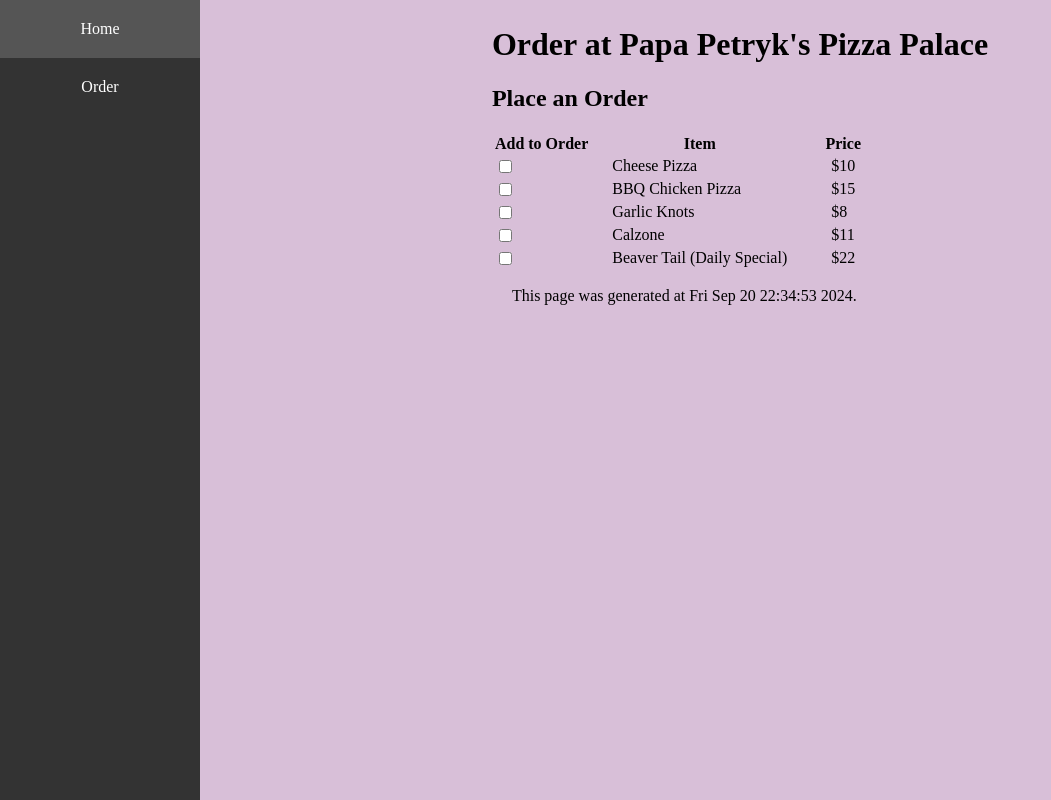
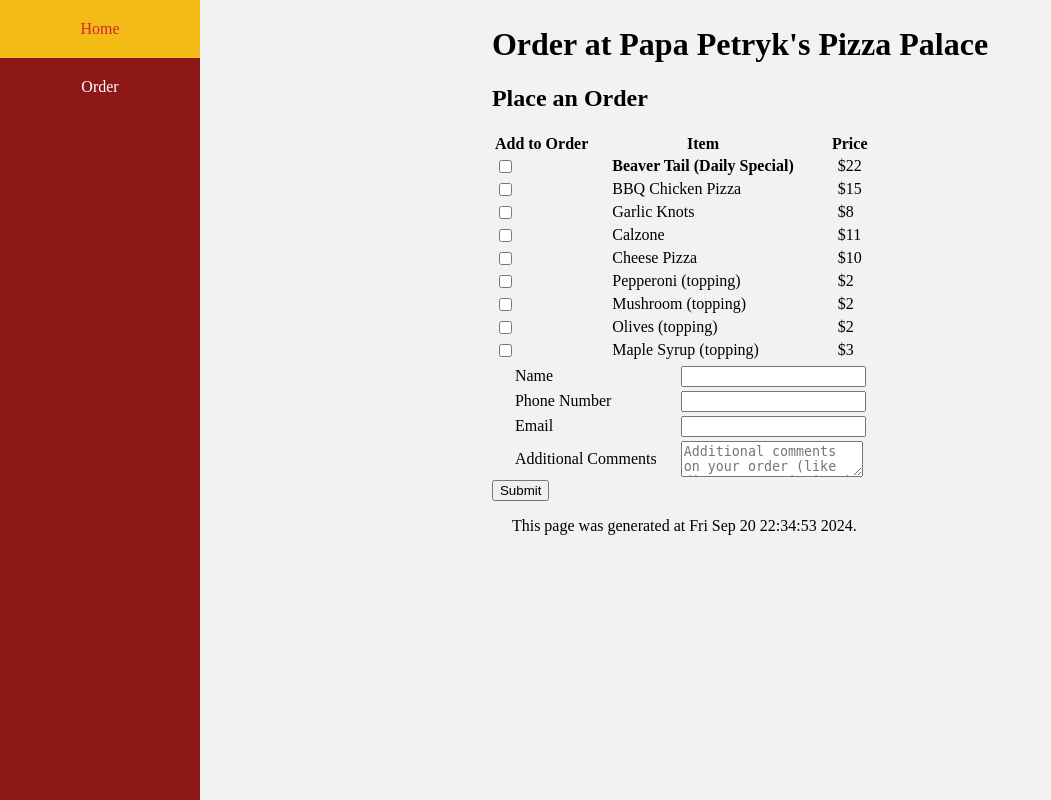
Before and after one commit to jchou03/CS-412, a Django app: page /restaurant/order in a window 1280 px wide. Shown: the whole page, without its empty margins (0-1051 px from the left). Run offline with Django 5.2, Linux system fonts and the light colour scheme.

Commit message:
updating styling and adding final features

```diff
--- a/django/formdata/templates/formdata/confirmation.html
+++ b/django/formdata/templates/formdata/confirmation.html
@@ -5,6 +5,5 @@
 <div>
     <h1>Confirmation</h1>
     <p>hi {{name}}</p>
-    <p style="color: {{favorite_color}}">you said your favorite color is {{favorite_color}}</p>
 </div>
 {% endblock %}
--- a/django/restaurant/templates/restaurant/base.html
+++ b/django/restaurant/templates/restaurant/base.html
@@ -6,7 +6,7 @@
  <html>
      <head>
          <title>Papa Petryk's Pizza</title>
-         <link rel="stylesheet", href="{% static 'quotes_style.css' %}">
+         <link rel="stylesheet", href="{% static 'restaurant_style.css' %}">
      </head>
      <body>
          <nav class="navbar">
--- a/django/restaurant/templates/restaurant/order.html
+++ b/django/restaurant/templates/restaurant/order.html
@@ -6,12 +6,18 @@
     <h1>Order at Papa Petryk's Pizza Palace</h1>
     <h2>Place an Order</h2>
 
-    <form action="">
+    <form action="{% url 'confirm' %}" method="POST">
+        {% csrf_token %}
         <table>
             <tr>
                 <th>Add to Order</th>
                 <th>Item</th>
                 <th>Price</th>
+            </tr>
+            <tr>
+                <td><input type="checkbox" name="{{daily_special.name}}"> </td>
+                <td><p><b>{{daily_special.name}} (Daily Special)</b></p></td>
+                <td><p>${{daily_special.price}}</p></td>
             </tr>
             {% comment %} generate the menu items {% endcomment %}
             {% for item in menu_items %}
@@ -21,13 +27,28 @@
                     <td><p>${{item.price}}</p></td>
                 </tr>
             {% endfor %}
+        </table>
 
+        <table>
             <tr>
-                <td><input type="checkbox" name="{{daily_special.name}}"> </td>
-                <td><p>{{daily_special.name}} (Daily Special)</p></td>
-                <td><p>${{daily_special.price}}</p></td>
+                <td><p>Name</p></td>
+                <td><input required type="text" name="name"></td>
+            </tr>
+            <tr>
+                <td><p>Phone Number</p></td>
+                <td><input required type="text" name="phone"></td>
+            </tr>
+            <tr>
+                <td><p>Email</p></td>
+                <td><input required type="text" name="email"></td>
+            </tr>
+            <tr>
+                <td><p>Additional Comments</p></td>
+                <td><textarea name="comments" placeholder="Additional comments on your order (like dietary restrictions)"></textarea>
+</td>
             </tr>
         </table>
+        <input type="submit">
     </form>
 <div>
 {% endblock %}
--- a/django/restaurant/urls.py
+++ b/django/restaurant/urls.py
@@ -10,4 +10,5 @@ urlpatterns = [
     path(r'', views.main, name="main"),
     path(r'main', views.main, name="main"),
     path(r'order', views.order, name="order"),
+    path(r'confirm', views.confirm, name="confirm")
 ]
--- a/django/restaurant/views.py
+++ b/django/restaurant/views.py
@@ -1,6 +1,60 @@
-from django.shortcuts import render
+from django.shortcuts import redirect, render
 import time
 import random
+
+menu_items=[
+    {
+        "name": "BBQ Chicken Pizza",
+        "price": 15,
+    },
+    {
+        "name": "Garlic Knots",
+        "price": 8,
+    },
+    {
+        "name": "Calzone",
+        "price": 11
+    },
+    {
+        "name": "Cheese Pizza",
+        "price": 10,
+    },
+    {
+        "name": "Pepperoni (topping)",
+        "price": 2
+    },
+    {
+        "name": "Mushroom (topping)",
+        "price": 2
+    },
+    {
+        "name": "Olives (topping)",
+        "price": 2
+    },
+    {
+        "name": "Maple Syrup (topping)",
+        "price": 3
+    }
+]
+
+daily_specials = [
+    {
+        "name": "Moose Melk",
+        "price": 25,
+    },
+    {
+        "name": "Poutine",
+        "price": 17
+    },
+    {
+        "name": "Beaver Tail",
+        "price": 22
+    },
+    {
+        "name": "Ketchup Chips",
+        "price": 5
+    }
+]
 
 # Create your views here.
 def main(request):
@@ -16,47 +70,50 @@ def order(request):
     '''The ordering page to create an online order'''
     template_name = "restaurant/order.html"
 
-    menu_items=[
-        {
-            "name": "Cheese Pizza",
-            "price": 10,
-        },
-        {
-            "name": "BBQ Chicken Pizza",
-            "price": 15,
-        },
-        {
-            "name": "Garlic Knots",
-            "price": 8,
-        },
-        {
-            "name": "Calzone",
-            "price": 11
-        }
-    ]
-
-    daily_specials = [
-        {
-            "name": "Moose Milk",
-            "price": 25,
-        },
-        {
-            "name": "Poutine",
-            "price": 17
-        },
-        {
-            "name": "Beaver Tail",
-            "price": 22
-        },
-        {
-            "name": "Ketchup Chips",
-            "price": 5
-        }
-    ]
-
     context ={
         "current_time": time.ctime(),
         "menu_items": menu_items,
         "daily_special": random.choice(daily_specials),
     }
     return render(request, template_name, context)
+
+def confirm(request):
+    template_name="restaurant/confirm.html"
+
+    print("request info:")
+    print(request)
+    # read form data
+    if request.POST:
+        print(request.POST)
+        name=request.POST["name"]
+        phone=request.POST["phone"]
+        email=request.POST["email"]
+        comments=request.POST["comments"]
+
+        ordered_items = [item for item in request.POST if not (item in ["name", "phone", "email", "csrfmiddlewaretoken", "comments"])]
+        total_cost = 0
+
+        for item in menu_items:
+            if item["name"] in ordered_items:
+                total_cost += item["price"]
+
+        for item in daily_specials:
+            if item["name"] in ordered_items:
+                total_cost += item["price"]
+
+        current_time = time.ctime()
+        ready_time = time.ctime(time.time() + (random.randint(30,60) * 60))
+        context={
+            "name": name,
+            "phone": phone,
+            "email": email,
+            "ordered_items":ordered_items,
+            "total_cost": total_cost,
+            "ready_time": ready_time,
+            "current_time": current_time,
+            "comments": comments,
+        }
+
+        return render(request, template_name, context)
+    else:
+        return redirect("/restaurant")
--- /dev/null
+++ b/django/static/restaurant_style.css
@@ -0,0 +1,63 @@
+body {
+    background-color: #faedcd;
+    display: flex;
+    padding: 0px;
+    margin: 0px;
+}
+
+.navbar {
+    list-style-type: none;
+    background-color: #8C1818;
+    width: 200px;
+    height: 100%;
+    position: fixed;
+    overflow: auto;
+}
+
+.navbar a {
+    display: block;
+    color: white;
+    text-decoration: none;
+    text-align: center;
+    padding: 20px;
+}
+
+.navbar a:hover {
+    background-color: #F2BB16;
+    color: #D92332;
+}
+
+.content {
+    background-color: #F2F2F2;
+    width: 100%;
+    padding: 5px;
+    margin-left: 200px;
+    align-items: center;
+    display: flex;
+    justify-content: flex-start;
+    align-items: center;
+    flex-direction: column;
+    overflow: auto;
+}
+
+.content p {
+    margin-left: 20px;
+    margin-right: 20px;
+}
+
+.content img {
+    max-width: 500px;
+    max-height: 500px;
+}
+
+.img_container {
+    display: flex;
+    justify-content: center;
+    max-width: 80%;
+    flex-wrap: wrap;
+    align-items: center;
+}
+
+.img_container img {
+    padding: 10px;
+}
```
Also changed, not shown: django/restaurant/templates/restaurant/confirm.html (added, +22 -0 lines).
